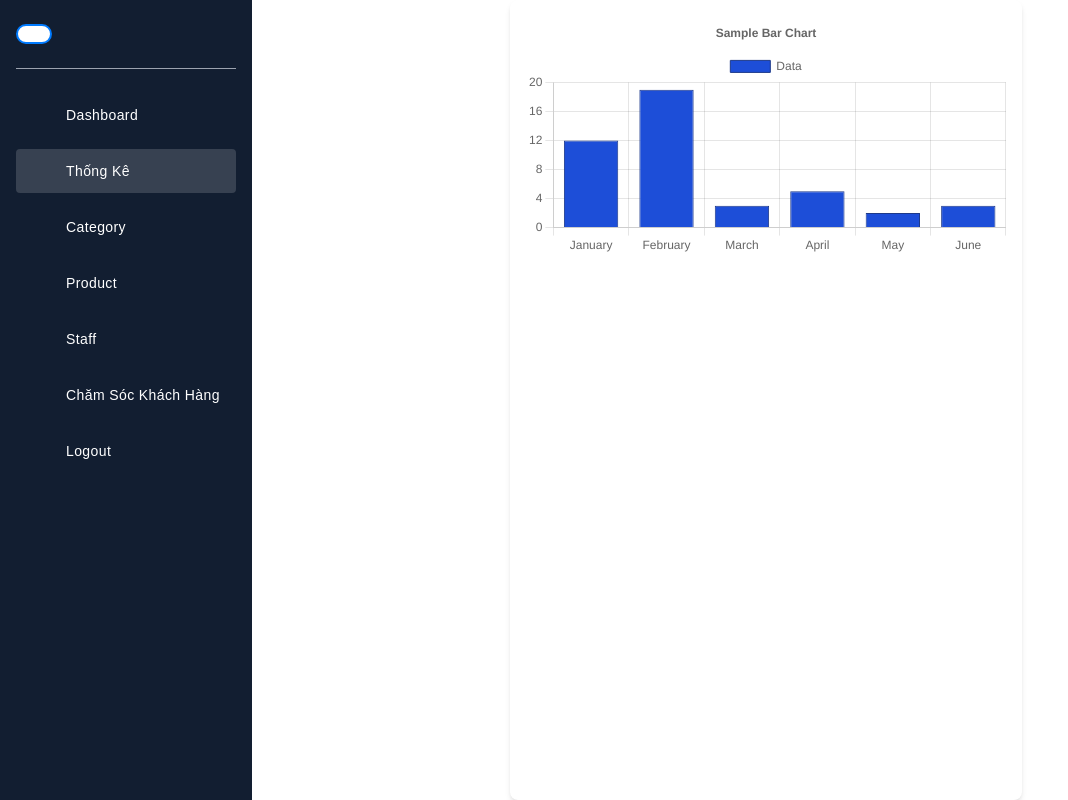
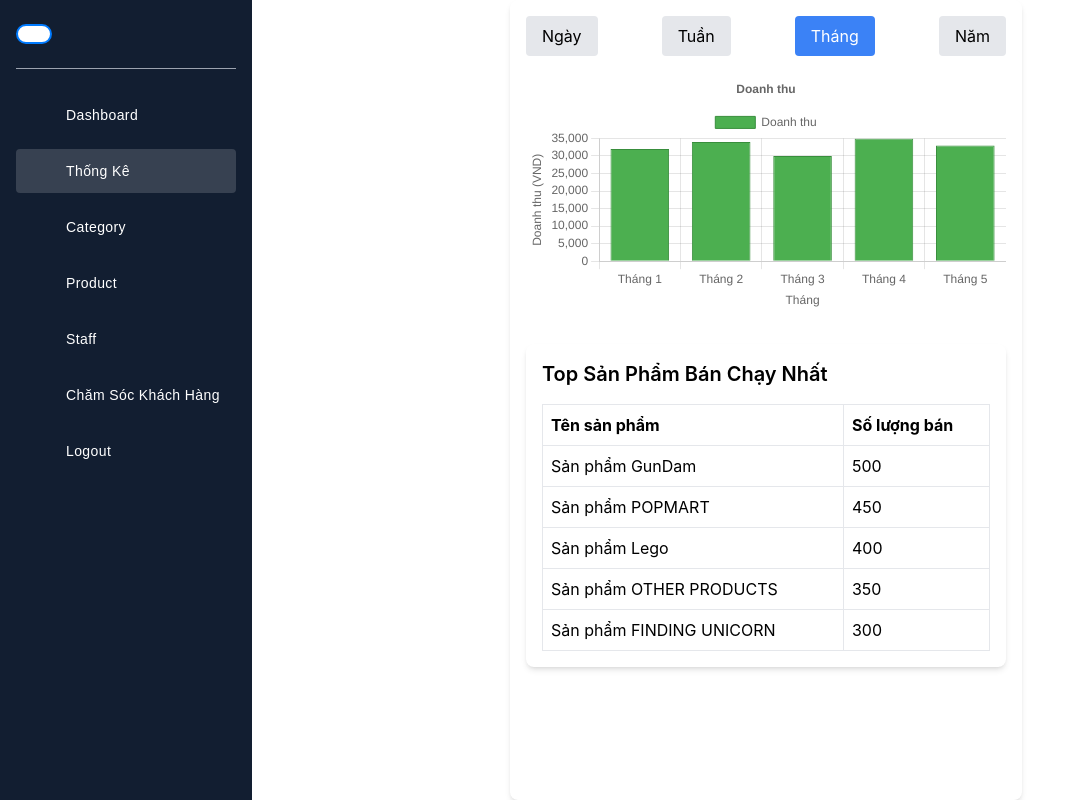
Before and after one commit to 0327284001/DATN_FE, a React (Create React App) app: page /admin/thongke in a window 1280 px wide. Shown: the whole page, without its empty margins (0-1068 px from the left). Built offline with nearby package versions, Linux system fonts and the light colour scheme; sample sign-in values are in the browser's storage; what react-native would draw is missing.

Commit message:
Mai Nam Commit
Update thong ke du lieu fix cung, update  category

```diff
--- a/src/App.tsx
+++ b/src/App.tsx
@@ -53,7 +53,7 @@ function App() {
           <Route path="tro_chuyen" element={<TroChuyen />} />
 
           {/* Thống kê */}
-          <Route path="thongke" element={<BarChart labels={labels} data={data} />} />
+          <Route path="thongke" element={<BarChart />} />
         </Route>
       </Routes>
     </BrowserRouter>
--- a/src/components/admin/Dashboard.tsx
+++ b/src/components/admin/Dashboard.tsx
@@ -7,7 +7,7 @@ import { useNavigate } from "react-router-dom";
 const Dashboard = () => {
   const [products, setProducts] = useState<Iproduct[]>([]);
   const [currentPage, setCurrentPage] = useState(1); // Trang hiện tại
-  const productsPerPage = 7; // Số sản phẩm mỗi trang
+  const productsPerPage = 4; // Số sản phẩm mỗi trang
 
   const navigate = useNavigate();
 
--- a/src/components/chart/BarChart.tsx
+++ b/src/components/chart/BarChart.tsx
@@ -1,23 +1,61 @@
-// BarChart.tsx
-import React from 'react';
+import React, { useState } from 'react';
 import { Bar } from 'react-chartjs-2';
 import { Chart as ChartJS, CategoryScale, LinearScale, BarElement, Title, Tooltip, Legend } from 'chart.js';
 
 ChartJS.register(CategoryScale, LinearScale, BarElement, Title, Tooltip, Legend);
 
 interface BarChartProps {
-  labels: string[];
-  data: number[];
   backgroundColor?: string;
   borderColor?: string;
 }
 
-const BarChart: React.FC<BarChartProps> = ({ labels, data, backgroundColor = '#1d4ed8', borderColor = '#1e3a8a' }) => {
+const BarChart: React.FC<BarChartProps> = ({ backgroundColor = '#4CAF50', borderColor = '#388E3C' }) => {
+  const [filter, setFilter] = useState<string>('month'); // Thời gian mặc định là 'month'
+
+  // Dữ liệu cứng
+  const dataByDay = [1200, 1300, 1100, 1500, 1600, 1400, 1800]; // Doanh thu cho từng ngày
+  const dataByWeek = [7000, 7500, 8000, 7200]; // Doanh thu cho từng tuần
+  const dataByMonth = [32000, 34000, 30000, 35000, 33000]; // Doanh thu cho từng tháng
+  const dataByYear = [400000, 420000, 430000]; // Doanh thu cho từng năm
+
+  // Nhãn tương ứng với từng dữ liệu
+  const labelsByDay = ['Ngày 1', 'Ngày 2', 'Ngày 3', 'Ngày 4', 'Ngày 5', 'Ngày 6', 'Ngày 7'];
+  const labelsByWeek = ['Tuần 1', 'Tuần 2', 'Tuần 3', 'Tuần 4'];
+  const labelsByMonth = ['Tháng 1', 'Tháng 2', 'Tháng 3', 'Tháng 4', 'Tháng 5'];
+  const labelsByYear = ['Năm 2022', 'Năm 2023', 'Năm 2024'];
+
+  // Lựa chọn dữ liệu và nhãn dựa trên filter
+  let data: number[] = [];
+  let labels: string[] = [];
+
+  switch (filter) {
+    case 'day':
+      data = dataByDay;
+      labels = labelsByDay;
+      break;
+    case 'week':
+      data = dataByWeek;
+      labels = labelsByWeek;
+      break;
+    case 'month':
+      data = dataByMonth;
+      labels = labelsByMonth;
+      break;
+    case 'year':
+      data = dataByYear;
+      labels = labelsByYear;
+      break;
+    default:
+      data = dataByMonth;
+      labels = labelsByMonth;
+      break;
+  }
+
   const chartData = {
     labels,
     datasets: [
       {
-        label: 'Data',
+        label: 'Doanh thu',
         data,
         backgroundColor,
         borderColor,
@@ -34,14 +72,93 @@ const BarChart: React.FC<BarChartProps> = ({ labels, data, backgroundColor = '#1
       },
       title: {
         display: true,
-        text: 'Sample Bar Chart',
+        text: 'Doanh thu',
+      },
+    },
+    scales: {
+      x: {
+        title: {
+          display: true,
+          text: filter === 'day' ? 'Ngày' : filter === 'week' ? 'Tuần' : filter === 'month' ? 'Tháng' : 'Năm',
+        },
+      },
+      y: {
+        title: {
+          display: true,
+          text: 'Doanh thu (VND)',
+        },
+        beginAtZero: true,
       },
     },
   };
 
+  // Hàm thay đổi phạm vi lọc
+  const handleFilterChange = (newFilter: string) => {
+    setFilter(newFilter);
+  };
+
+  // Dữ liệu cho top sản phẩm bán chạy nhất
+  const topProducts = [
+    { name: 'Sản phẩm GunDam', quantitySold: 500 },
+    { name: 'Sản phẩm POPMART', quantitySold: 450 },
+    { name: 'Sản phẩm Lego', quantitySold: 400 },
+    { name: 'Sản phẩm OTHER PRODUCTS', quantitySold: 350 },
+    { name: 'Sản phẩm FINDING UNICORN', quantitySold: 300 },
+  ];
+
   return (
     <div className="w-full max-w-lg mx-auto p-4 bg-white rounded-lg shadow-md">
+      {/* Phần lọc dữ liệu */}
+      <div className="mb-4 flex justify-between">
+        <button
+          className={`px-4 py-2 rounded ${filter === 'day' ? 'bg-blue-500 text-white' : 'bg-gray-200'}`}
+          onClick={() => handleFilterChange('day')}
+        >
+          Ngày
+        </button>
+        <button
+          className={`px-4 py-2 rounded ${filter === 'week' ? 'bg-blue-500 text-white' : 'bg-gray-200'}`}
+          onClick={() => handleFilterChange('week')}
+        >
+          Tuần
+        </button>
+        <button
+          className={`px-4 py-2 rounded ${filter === 'month' ? 'bg-blue-500 text-white' : 'bg-gray-200'}`}
+          onClick={() => handleFilterChange('month')}
+        >
+          Tháng
+        </button>
+        <button
+          className={`px-4 py-2 rounded ${filter === 'year' ? 'bg-blue-500 text-white' : 'bg-gray-200'}`}
+          onClick={() => handleFilterChange('year')}
+        >
+          Năm
+        </button>
+      </div>
+
+      {/* Biểu đồ doanh thu */}
       <Bar data={chartData} options={options} />
+
+      {/* Top sản phẩm bán chạy nhất */}
+      <div className="mt-8 p-4 bg-white rounded-lg shadow-md">
+        <h2 className="text-xl font-semibold mb-4">Top Sản Phẩm Bán Chạy Nhất</h2>
+        <table className="w-full table-auto border-collapse">
+          <thead>
+            <tr>
+              <th className="border p-2 text-left">Tên sản phẩm</th>
+              <th className="border p-2 text-left">Số lượng bán</th>
+            </tr>
+          </thead>
+          <tbody>
+            {topProducts.map((product, index) => (
+              <tr key={index}>
+                <td className="border p-2">{product.name}</td>
+                <td className="border p-2">{product.quantitySold}</td>
+              </tr>
+            ))}
+          </tbody>
+        </table>
+      </div>
     </div>
   );
 };
```
Also changed, not shown: src/components/admin/Category.tsx (+62 -52 lines).
